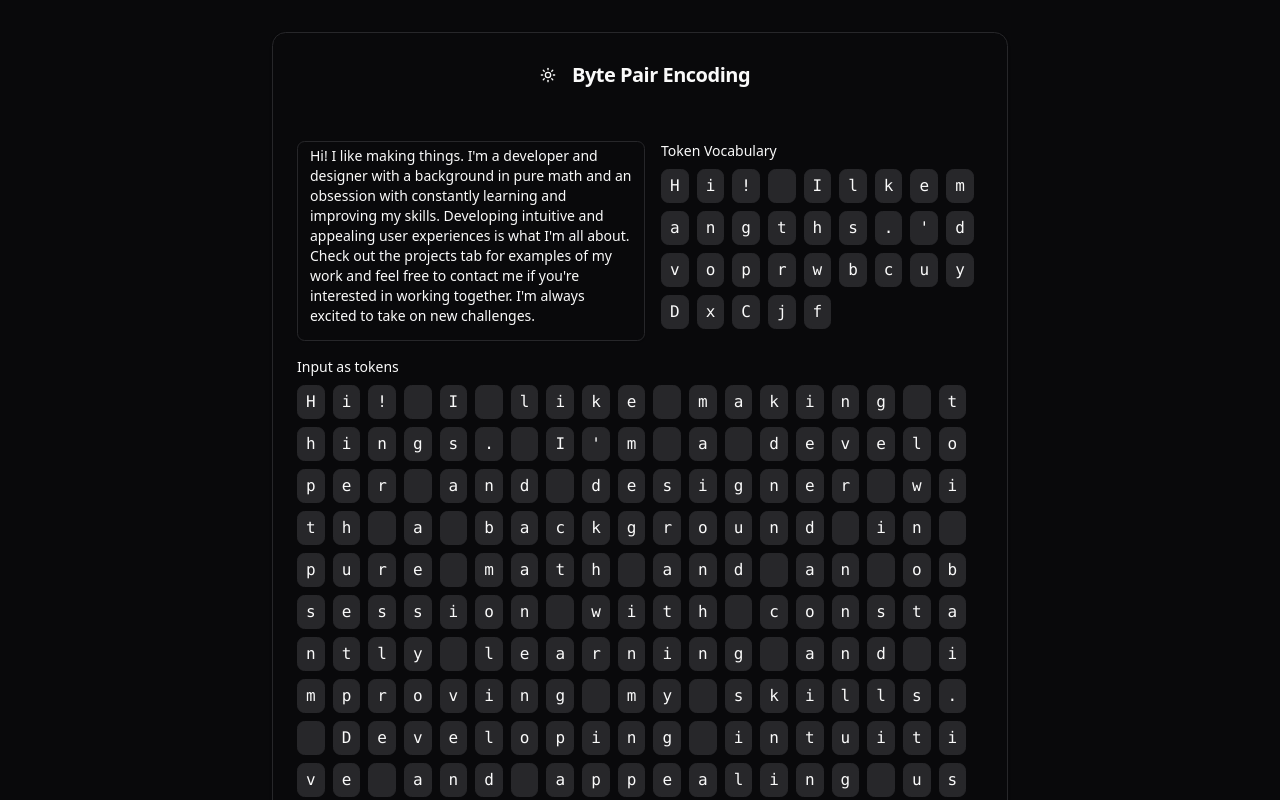
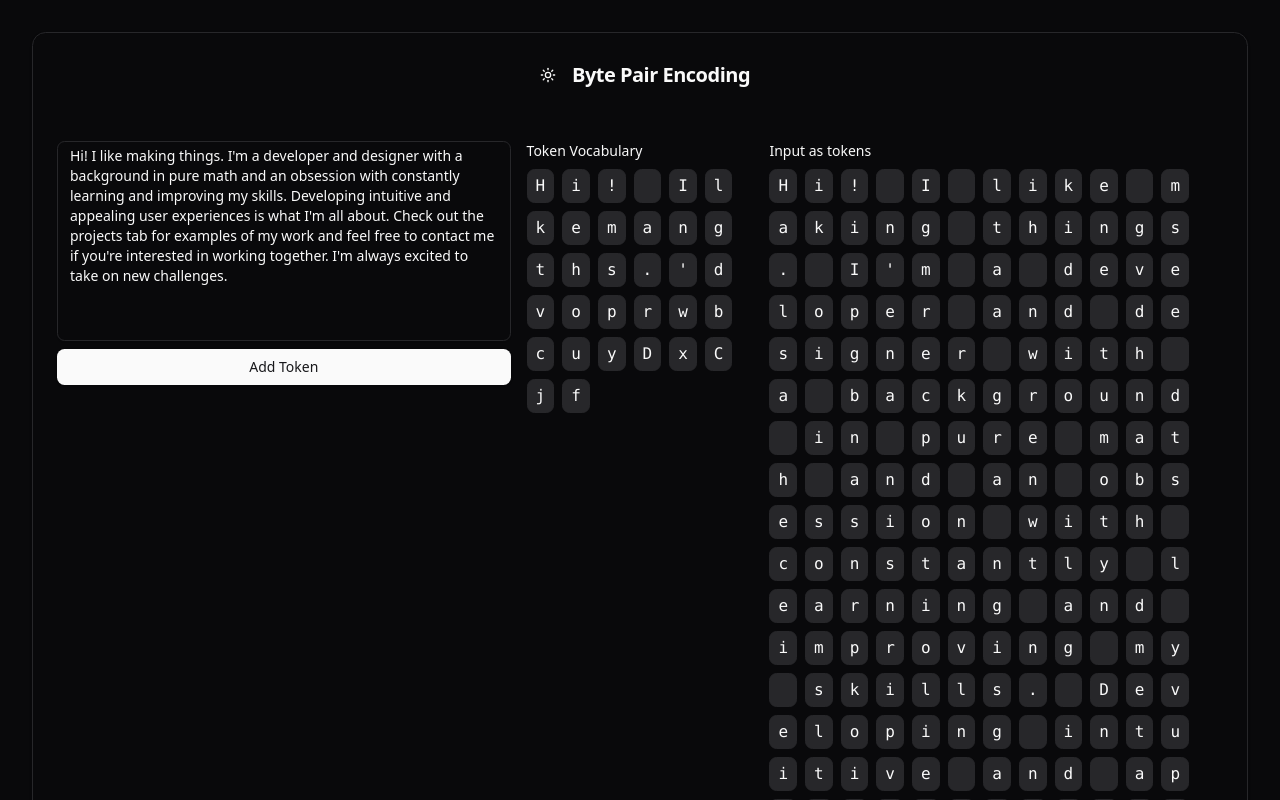
Before and after one commit to colecharb/byte-pair, a React (Vite) app: page / in a window 1280 px wide. Shown: the top 800 px of the page. Built offline with nearby package versions, Linux system fonts and the light colour scheme.

Commit message:
feat: adds ability to add a token with button click

```diff
--- a/src/App.tsx
+++ b/src/App.tsx
@@ -21,19 +21,71 @@ export function App() {
   const [tokens, setTokens] = useState<string[]>(
     Array.from(new Set(defaultInput)),
   );
-  const [inputAsTokens, setInputAsTokens] = useState<number[]>(
+  const [inputAsTokenIndices, setInputAsTokenIndices] = useState<number[]>(
     defaultInput.split('').map((char) => tokens.indexOf(char)),
   );
+
+  console.log(tokens, tokens.length, inputAsTokenIndices);
 
   const onChangeInput = (e: React.ChangeEvent<HTMLTextAreaElement>) => {
     const text = e.target.value;
     setInput(text);
     setTokens(Array.from(new Set(text)));
-    setInputAsTokens(text.split('').map((char) => tokens.indexOf(char)));
+    setInputAsTokenIndices(text.split('').map((char) => tokens.indexOf(char)));
+  };
+
+  const onClickAddToken = () => {
+    // Create a map to store pair counts
+    const pairCounts = new Map<string, number>();
+
+    // Iterate through inputAsTokens to count adjacent pairs
+    for (let i = 0; i < inputAsTokenIndices.length - 1; i++) {
+      const pair: string = `${inputAsTokenIndices[i]},${
+        inputAsTokenIndices[i + 1]
+      }`;
+      const currentCount = pairCounts.get(pair) || 0;
+      pairCounts.set(pair, currentCount + 1);
+    }
+
+    // Find the pair with the highest count
+    const mostCommonPairCount = Array.from(pairCounts.entries()).reduce(
+      (a, b) => (a[1] > b[1] ? a : b),
+    );
+
+    // Get the pair with the highest count
+    const mostCommonPair = mostCommonPairCount[0];
+    const mostCommonPairTokens = mostCommonPair.split(',').map(Number);
+
+    // Create a new token from the most common pair
+    const newToken =
+      tokens[mostCommonPairTokens[0]] + tokens[mostCommonPairTokens[1]];
+    setTokens((prev) => [...prev, newToken]);
+    const newTokenIndex = tokens.length;
+
+    // Update inputAsTokens to include the new token
+    setInputAsTokenIndices((oldInputAsTokenIndices) => {
+      let newInputAsTokenIndices: number[] = [];
+      for (let i = 0; i < oldInputAsTokenIndices.length; i++) {
+        const tokenIndexA = oldInputAsTokenIndices[i];
+        const tokenIndexB = oldInputAsTokenIndices[i + 1];
+        if (
+          tokenIndexA === mostCommonPairTokens[0] &&
+          tokenIndexB === mostCommonPairTokens[1]
+        ) {
+          // If the pair is found, use the new token
+          // TODO: swap indexOf for tokens.length ?
+          newInputAsTokenIndices.push(newTokenIndex);
+          i++; // increase i to skip next index
+          continue;
+        }
+        newInputAsTokenIndices.push(tokenIndexA);
+      }
+      return newInputAsTokenIndices;
+    });
   };
 
   return (
-    <div className='container w-200 p-8 text-center relative z-10'>
+    <div className='container w-full p-8 text-center relative z-10'>
       <Card className='bg-card backdrop-blur-sm border-muted'>
         <CardHeader className='flex flex-row justify-center items-center'>
           <Button
@@ -51,12 +103,16 @@ export function App() {
         </CardHeader>
         <CardContent className='flex flex-col pt-6 gap-4'>
           <div className='flex gap-4'>
+            <div className='flex flex-col flex-2 gap-2 justify-start align-start flex-wrap'>
               <Input
-              className='flex-1 resize-none h-50'
+                className='resize-none h-50'
                 placeholder='Add some text as a basis for your vocabulary.'
                 defaultValue={defaultInput}
                 onChange={onChangeInput}
               />
+              <Button onClick={onClickAddToken}>Add Token</Button>
+            </div>
+
             <div className='flex flex-col flex-1 gap-2 justify-start align-start flex-wrap'>
               <h3 className='text-left text-sm font-medium'>
                 Token Vocabulary
@@ -70,16 +126,17 @@ export function App() {
                 ))}
               </div>
             </div>
-          </div>
-          <div className='flex flex-col flex-1 gap-2 justify-start align-start flex-wrap'>
+
+            <div className='flex flex-col flex-2 gap-2 justify-start align-start flex-wrap'>
               <h3 className='text-left text-sm font-medium'>Input as tokens</h3>
               <div className='flex flex-wrap gap-2'>
-              {inputAsTokens.map((tokenIndex) => (
+                {inputAsTokenIndices.map((tokenIndex, index) => (
                   <Token
-                  key={`${tokenIndex}-${tokens[tokenIndex]}`}
+                    key={`${index}-${tokens[tokenIndex]}`}
                     token={tokens[tokenIndex]}
                   />
                 ))}
+              </div>
             </div>
           </div>
         </CardContent>
```
Lines whose indentation alone changed are shown as unchanged.
